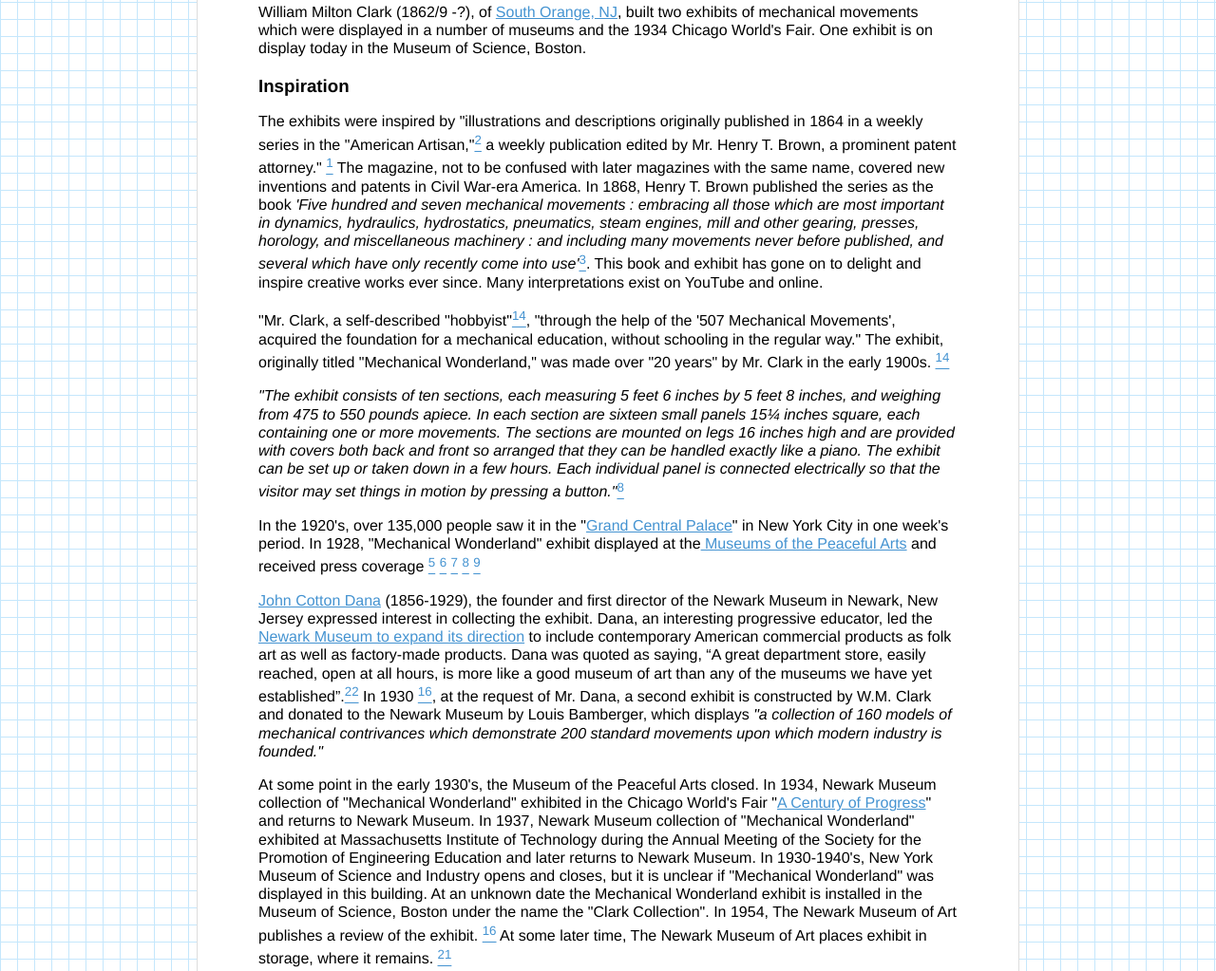
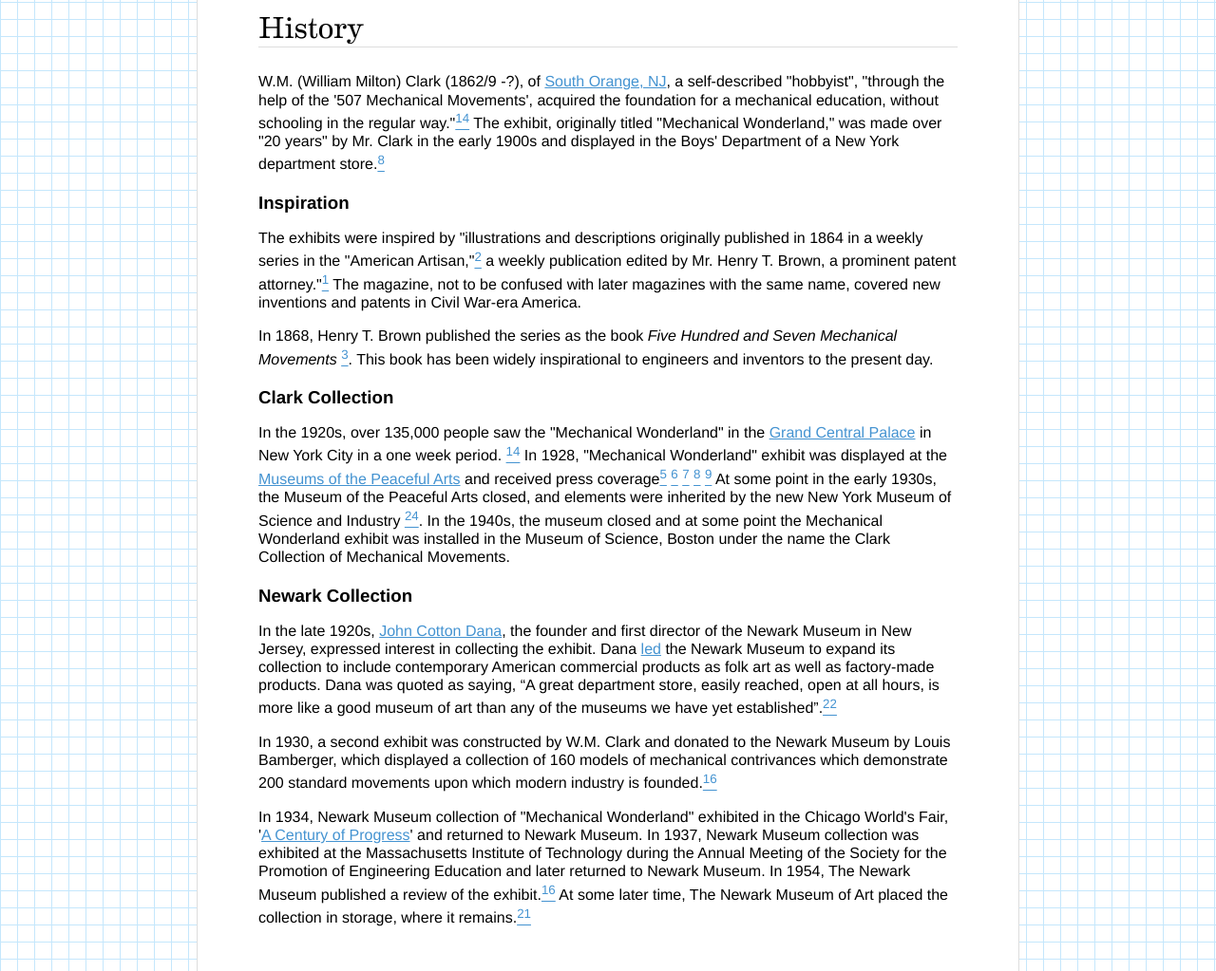
Before and after one commit to steveturbek/mechanical-library, a plain HTML site: page mechanical-wonderland.html in a window 1280 px wide. Shown: the part 1258-2281 px from the top of the page at 95% size. Drawn offline with Linux system fonts and the light colour scheme.

Commit message:
copy edits to easier reading

```diff
--- a/mechanical-wonderland.html
+++ b/mechanical-wonderland.html
@@ -54,12 +54,15 @@
         <section id="Intro">
           <h2>Intro</h2>
           <p>
-            in the 1920's, W. M. Clark designed and made two exhibits of mechanical movements which were displayed in a number of museums and the 1934 Chicago
-            World's Fair. One exhibit is on display today in the Museum of Science, Boston, which inspired the
-            <a href="mechanical-library.org">Mechanical Library</a> project. Sadly, it was not readily available online. This research aims to honor the
+            The Clark Collection of Mechanical Movements is a museum exhibit at the Museum of Science (Boston) made in the 1920s that shows over a hundred different mechanisms, including gears and models of machines. This exhibit and a copy were displayed at the Museum of Peaceful Arts, Newark Museum, and the 1934 Chicago World's Fair, A Century of Progress.
+          </p>
+
+<p>
+              This exhibit has inspired many inventors, engineers, and project, including <a href="mechanical-library.org">Mechanical Library</a> project. Sadly, it was not readily available online. This research aims to honor the
               creative work and to inspire new generations. The various historical photos and news clippings below depict interesting people and a fascinating
               time of optimism for the future, during two of the darkest periods in American history, the Civil War and Great Depression.
 </p>
+
 
           <figure>
             <img src="img/mechanical-wonderland/clark-collection-mos-2024_1-16_129-144.jpg" alt="Photos of part of Clark Collection, Museum of Science, Boston, 2024" />
@@ -76,82 +79,43 @@
         <section id="History">
           <h2>History</h2>
         <p>
-            William Milton Clark (1862/9 -?), of
-            <a
+            W.M. (William Milton) Clark (1862/9 -?), of  <a
             href="https://www.google.com/maps/place/google+maps+416+Clark+St,+South+Orange,+NJ+07079/@40.7556772,-74.2552099,3a,75y,124.43h,90t/data=!3m4!1e1!3m2!1s9GygcUmlvZtJYiuD_28olA!2e0!4m2!3m1!1s0x89c3ab7d172647b7:0xf66e6a04c78aa596?sa=X&ved=1t:3780&ictx=111"
             >South Orange, NJ</a
-            >, built two exhibits of mechanical movements which were displayed in a number of museums and the 1934 Chicago World's Fair. One exhibit is on
-            display today in the Museum of Science, Boston.
-          </p>
+          >, a self-described "hobbyist", "through the help of the '507 Mechanical Movements', acquired the foundation for a mechanical education, without schooling in the regular way."<a href="#14"><sup>14</sup></a
+            > The exhibit, originally titled "Mechanical Wonderland," was made over "20 years" by Mr. Clark in the early 1900s and displayed in the Boys' Department of a New York department store.<a href="#8"><sup>8</sup></a>
+        </p>
+
 <h3>Inspiration</h3>
 <p>
   The exhibits were inspired by "illustrations and descriptions originally published in 1864 in a weekly series in the "American Artisan,"<a href="#2"
   ><sup>2</sup></a
-            >
-            a weekly publication edited by Mr. Henry T. Brown, a prominent patent attorney." <a href="#1"><sup>1</sup></a> The magazine, not to be confused with
-            later magazines with the same name, covered new inventions and patents in Civil War-era America. In 1868, Henry T. Brown published the series as the
-            book
-            <i
-              >'Five hundred and seven mechanical movements : embracing all those which are most important in dynamics, hydraulics, hydrostatics, pneumatics,
-              steam engines, mill and other gearing, presses, horology, and miscellaneous machinery : and including many movements never before published, and
-              several which have only recently come into use'</i
-            ><a href="#3"><sup>3</sup></a
-            >. This book and exhibit has gone on to delight and inspire creative works ever since. Many interpretations exist on YouTube and online.
-          </p>
-
-          <p>
-            "Mr. Clark, a self-described "hobbyist"<a href="#14"><sup>14</sup></a
-            >, "through the help of the '507 Mechanical Movements', acquired the foundation for a mechanical education, without schooling in the regular way."
-            The exhibit, originally titled "Mechanical Wonderland," was made over "20 years" by Mr. Clark in the early 1900s. <a href="#14"><sup>14</sup></a>
-          </p>
-
-          <p>
-            <i>
-              "The exhibit consists of ten sections, each measuring 5 feet 6 inches by 5 feet 8 inches, and weighing from 475 to 550 pounds apiece. In each
-              section are sixteen small panels 15¼ inches square, each containing one or more movements. The sections are mounted on legs 16 inches high and are
-              provided with covers both back and front so arranged that they can be handled exactly like a piano. The exhibit can be set up or taken down in a
-              few hours. Each individual panel is connected electrically so that the visitor may set things in motion by pressing a button."</i
-            ><a href="#8"><sup>8</sup></a>
-          </p>
-
-          <p>
-            In the 1920's, over 135,000 people saw it in the "<a href="https://en.wikipedia.org/wiki/Grand_Central_Palace">Grand Central Palace</a>" in New York
-            City in one week's period. In 1928, "Mechanical Wonderland" exhibit displayed at the<a
+> a weekly publication edited by Mr. Henry T. Brown, a prominent patent attorney."<a href="#1"><sup>1</sup></a> The magazine, not to be confused with later magazines with the same name, covered new inventions and patents in Civil War-era America.
+</p>
+<p>In 1868, Henry T. Brown published the series as the book <i>Five Hundred and Seven Mechanical Movements</i> <a href="#3"><sup>3</sup></a
+  >. This book has been widely inspirational to engineers and inventors to the present day.</p>
+
+
+<h3>Clark Collection</h3>
+<p>In the 1920s, over 135,000 people saw the "Mechanical Wonderland" in the <a href="https://en.wikipedia.org/wiki/Grand_Central_Palace">Grand Central Palace</a> in New York City in a one week period. <a href="#14"><sup>14</sup></a> In 1928, "Mechanical Wonderland" exhibit was displayed at the <a
   href="https://en.wikipedia.org/wiki/Museum_of_the_Peaceful_Arts"
 >
   Museums of the Peaceful Arts</a
-            >
-            and received press coverage <a href="#5"><sup>5</sup></a>
+> and received press coverage<a href="#5"><sup>5</sup></a>
   <a href="#6"><sup>6</sup></a>
   <a href="#7"><sup>7</sup></a>
   <a href="#8"><sup>8</sup></a>
   <a href="#9"><sup>9</sup></a>
-          </p>
-
-
-          <p>
-            <a href="https://en.wikipedia.org/wiki/John_Cotton_Dana">John Cotton Dana</a> (1856-1929), the founder and first director of the Newark Museum in
-            Newark, New Jersey expressed interest in collecting the exhibit. Dana, an interesting progressive educator, led the
-            <a href="https://en.wikipedia.org/wiki/John_Cotton_Dana#Newark_Public_Library_and_Museum">Newark Museum to expand its direction</a> to include
-            contemporary American commercial products as folk art as well as factory-made products. Dana was quoted as saying, “A great department store, easily
-            reached, open at all hours, is more like a good museum of art than any of the museums we have yet established”.<a href="#22"><sup>22</sup></a>
-
-            In 1930 <a href="#16"><sup>16</sup></a
-            >, at the request of Mr. Dana, a second exhibit is constructed by W.M. Clark and donated to the Newark Museum by Louis Bamberger, which displays
-            <i>"a collection of 160 models of mechanical contrivances which demonstrate 200 standard movements upon which modern industry is founded."</i>
-          </p>
-
-          <p>
-            At some point in the early 1930's, the Museum of the Peaceful Arts closed. In 1934, Newark Museum collection of "Mechanical Wonderland" exhibited in
-            the Chicago World's Fair "<a href="https://en.wikipedia.org/wiki/Century_of_Progress">A Century of Progress</a>" and returns to Newark Museum. In
-            1937, Newark Museum collection of "Mechanical Wonderland" exhibited at Massachusetts Institute of Technology during the Annual Meeting of the
-            Society for the Promotion of Engineering Education and later returns to Newark Museum. In 1930-1940's, New York Museum of Science and Industry opens
-            and closes, but it is unclear if "Mechanical Wonderland" was displayed in this building. At an unknown date the Mechanical Wonderland exhibit is
-            installed in the Museum of Science, Boston under the name the "Clark Collection". In 1954, The Newark Museum of Art publishes a review of the
-            exhibit. <a href="#16"><sup>16</sup></a>
-
-            At some later time, The Newark Museum of Art places exhibit in storage, where it remains. <a href="#21"><sup>21</sup></a>
-          </p>
+
+  At some point in the early 1930s, the Museum of the Peaceful Arts closed, and elements were inherited by the new New York Museum of Science and Industry <a href="#24"><sup>24</sup></a>. In the 1940s, the museum closed and at some point the Mechanical Wonderland exhibit was installed in the Museum of Science, Boston under the name the Clark Collection of Mechanical Movements.</p>
+
+<h3>Newark Collection</h3>
+<p>In the late 1920s, <a href="https://en.wikipedia.org/wiki/John_Cotton_Dana">John Cotton Dana</a>, the founder and first director of the Newark Museum in New Jersey, expressed interest in collecting the exhibit. Dana <a href="https://en.wikipedia.org/wiki/John_Cotton_Dana#Newark_Public_Library_and_Museum">led</a> the Newark Museum to expand its collection to include contemporary American commercial products as folk art as well as factory-made products. Dana was quoted as saying, “A great department store, easily reached, open at all hours, is more like a good museum of art than any of the museums we have yet established”.<a href="#22"><sup>22</sup></a></p>
+
+<p>In 1930, a second exhibit was constructed by W.M. Clark and donated to the Newark Museum by Louis Bamberger, which displayed a collection of 160 models of mechanical contrivances which demonstrate 200 standard movements upon which modern industry is founded.<a href="#16"><sup>16</sup></a
+  ></p>
+
+<p>In 1934, Newark Museum collection of "Mechanical Wonderland" exhibited in the Chicago World's Fair, '<a href="https://en.wikipedia.org/wiki/Century_of_Progress">A Century of Progress</a>' and returned to Newark Museum. In 1937, Newark Museum collection was exhibited at the Massachusetts Institute of Technology during the Annual Meeting of the Society for the Promotion of Engineering Education and later returned to Newark Museum. In 1954, The Newark Museum published a review of the exhibit.<a href="#16"><sup>16</sup></a> At some later time, The Newark Museum of Art placed the collection in storage, where it remains.<a href="#21"><sup>21</sup></a></p>
 
           <!-- Biography of William M Clark
 Will Milton Clark
@@ -195,6 +159,11 @@
             >, with photos and museum exhibit texts from Newark Museum publications<a href="#16"><sup>16</sup></a
             >. <i>This information and files are collected here for the convenience of future readers, no copyright claim is implied.</i>
           </p>
+
+          <p>
+            The original exhibit consisted of ten sections, each with 16 square panels of mechanical movements or devices. Each individual panel is connected electrically so that the visitor could set a section in motion by pressing a button. The exhibit sections each measure 5 feet 6 inches square, and weigh from 475 to 550 pounds apiece. In each section are sixteen small panels 15¼ inches square, each containing one or more movements. "The exhibit could be set up or taken down in a few hours."
+          </p>
+
           <p id="galleryinstructions">
             Click each photo to see original exhibit text from the Newark Museum<a href="#8"><sup>8</sup></a
             >.
```
Lines whose indentation alone changed are shown as unchanged.
